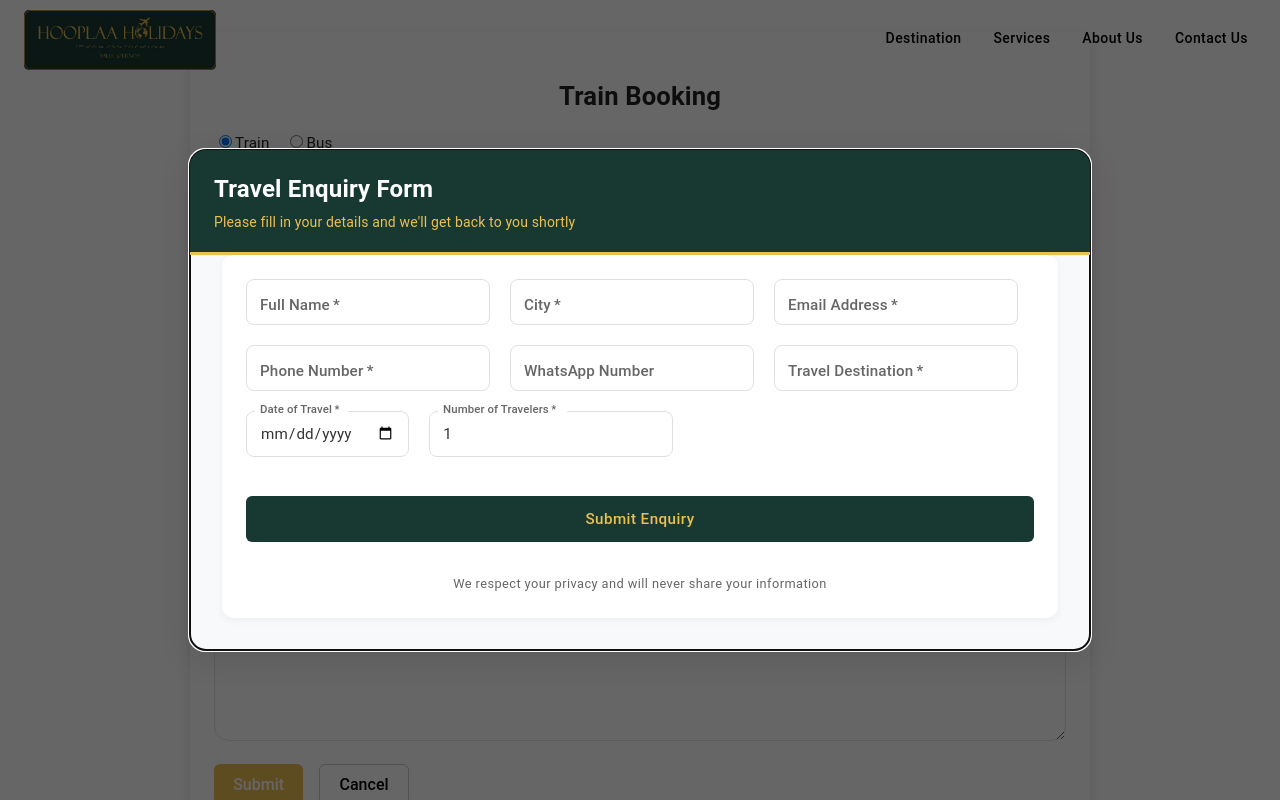
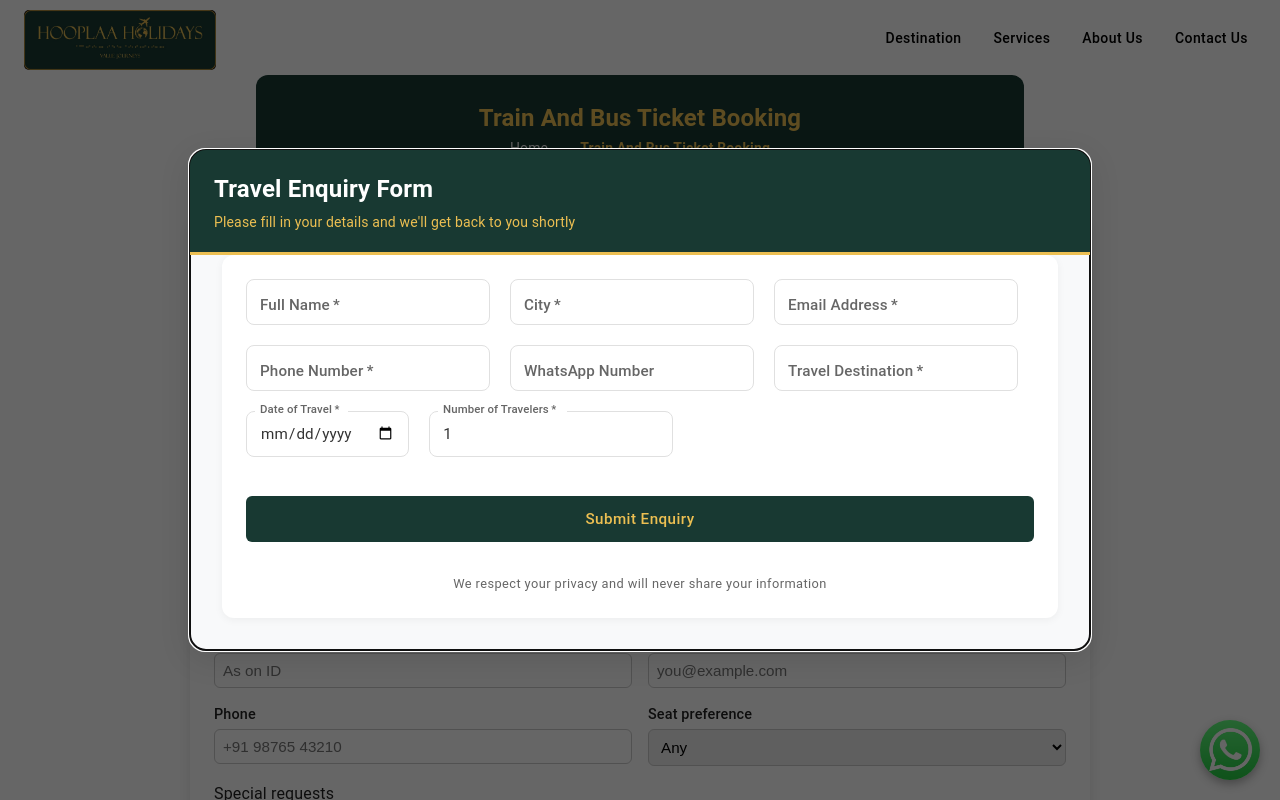
Before and after one commit to muraliram728/Hoopla, a React (Vite) app: page /trainandbus in a window 1280 px wide. Shown: the top 800 px of the page. Built offline with nearby package versions, Linux system fonts and the light colour scheme; some icons are missing.

Commit message:
Whatsapp added and new design added

```diff
--- a/src/App.jsx
+++ b/src/App.jsx
@@ -6,6 +6,7 @@ import Footer from "./components/footer/Footer";
 import AppRoutes from "./routes/AppRoutes";
 import EnquiryForm from "./components/forms/EnquiryForm";
 import "./App.css";
+import WhatsAppButton from "./components/pages/contact/whatsapp/WhatsApp";
 
 const theme = createTheme();
 
@@ -20,6 +21,7 @@ export default function App() {
         </main>
         <Footer />
         <EnquiryForm />
+        <WhatsAppButton />
       </Router>
     </ThemeProvider>
   );
--- a/src/components/forms/FlightForm.jsx
+++ b/src/components/forms/FlightForm.jsx
@@ -2,6 +2,7 @@ import React, { useState } from "react";
 import "./Style.css";
 import Snackbar from "@mui/material/Snackbar";
 import Alert from "@mui/material/Alert";
+import PageBack from "../PageBackBox/PageBack";
 
 export default function FlightTicketForm() {
   const today = new Date().toISOString().split("T")[0];
@@ -106,9 +107,17 @@ export default function FlightTicketForm() {
     setAlert((prev) => ({ ...prev, open: false }));
   };
 
+    const navigationData = [
+    { label: "Flight Ticket Booking", to: "/flight" },
+    { label: "Home", to: "/" },
+    { label: "Flight Ticket Booking", to: "/flight" },
+  ];
+
   return (
+    <div style={{ marginTop: "75px" }}>
+      <PageBack navigationData={navigationData} />
     <div className="form-container">
-      <h2 className="form-title">Flight Ticket Booking</h2>
+      {/* <h2 className="form-title">Flight Ticket Booking</h2> */}
 
       <form onSubmit={handleSubmit} className="form">
         {/* Trip Type */}
@@ -240,5 +249,6 @@ export default function FlightTicketForm() {
         </Alert>
       </Snackbar>
     </div>
+    </div>
   );
 }
--- a/src/components/forms/HotelBookingForm.jsx
+++ b/src/components/forms/HotelBookingForm.jsx
@@ -2,6 +2,7 @@ import React, { useState } from "react";
 import "./Style.css";
 import Snackbar from "@mui/material/Snackbar";
 import Alert from "@mui/material/Alert";
+import PageBack from "../PageBackBox/PageBack";
 
 export default function HotelBookingForm() {
   const today = new Date().toISOString().split("T")[0];
@@ -97,13 +98,21 @@ export default function HotelBookingForm() {
     }
   };
 
+    const navigationData = [
+    { label: "Hotel Booking", to: "/hotel" },
+    { label: "Home", to: "/" },
+    { label: "Hotel Booking", to: "/hotel" },
+  ];
+
   const handleCloseAlert = () => {
     setAlert((prev) => ({ ...prev, open: false }));
   };
 
   return (
+    <div style={{ marginTop: "75px" }}>
+          <PageBack navigationData={navigationData} />
     <div className="form-container">
-      <h2 className="form-title">Hotel Booking</h2>
+      {/* <h2 className="form-title">Hotel Booking</h2> */}
 
       <form onSubmit={handleSubmit} className="form">
         {/* Hotel Info */}
@@ -195,5 +204,6 @@ export default function HotelBookingForm() {
         </Alert>
       </Snackbar>
     </div>
+    </div>
   );
 }
--- a/src/components/forms/MoneyExchangeForm.jsx
+++ b/src/components/forms/MoneyExchangeForm.jsx
@@ -2,6 +2,7 @@ import React, { useState, useEffect } from "react";
 import "./Style.css";
 import Snackbar from "@mui/material/Snackbar";
 import Alert from "@mui/material/Alert";
+import PageBack from "../PageBackBox/PageBack";
 
 export default function MoneyExchangeForm() {
     const initialForm = {
@@ -108,9 +109,17 @@ export default function MoneyExchangeForm() {
         setAlert((prev) => ({ ...prev, open: false }));
     };
 
+      const navigationData = [
+        { label: "Money Exchange", to: "/moneyexchange" },
+        { label: "Home", to: "/" },
+        { label: "Money Exchange", to: "/moneyexchange" },
+      ];
+
     return (
+        <div style={{ marginTop: "75px" }}>
+              <PageBack navigationData={navigationData} />
         <div className="form-container">
-            <h2 className="form-title">Money Exchange</h2>
+            {/* <h2 className="form-title">Money Exchange</h2> */}
 
             <form onSubmit={handleSubmit} className="form">
                 {/* Currency Exchange Info */}
@@ -208,5 +217,6 @@ export default function MoneyExchangeForm() {
                 </Alert>
             </Snackbar>
         </div>
+        </div>
     );
 }
--- a/src/components/forms/Style.css
+++ b/src/components/forms/Style.css
@@ -12,6 +12,7 @@
   font-weight: 600;
   margin-bottom: 1rem;
   text-align: center;
+  color: #183932;
 }
 
 .form {
--- a/src/components/forms/TrainAndBusForm.jsx
+++ b/src/components/forms/TrainAndBusForm.jsx
@@ -2,6 +2,7 @@ import React, { useState } from "react";
 import "./Style.css";
 import Snackbar from "@mui/material/Snackbar";
 import Alert from "@mui/material/Alert";
+import PageBack from "../PageBackBox/PageBack";
 
 export default function TicketForm() {
   const today = new Date().toISOString().split("T")[0];
@@ -111,7 +112,15 @@ export default function TicketForm() {
     }
   }
 
+    const navigationData = [
+      { label: "Train And Bus Ticket Booking", to: "/trainandbus" },
+      { label: "Home", to: "/" },
+      { label: "Train And Bus Ticket Booking", to: "/trainandbus" },
+    ];
+
   return (
+    <div style={{ marginTop: "75px" }}>
+          <PageBack navigationData={navigationData} />
     <div className="form-container">
       <h2 className="form-title">{form.transport} Booking</h2>
 
@@ -221,5 +230,6 @@ export default function TicketForm() {
         </Alert>
       </Snackbar>
     </div>
+    </div>
   );
 }
--- a/src/components/forms/VisaServiceForm.jsx
+++ b/src/components/forms/VisaServiceForm.jsx
@@ -2,6 +2,7 @@ import React, { useState } from "react";
 import "./Style.css";
 import Snackbar from "@mui/material/Snackbar";
 import Alert from "@mui/material/Alert";
+import PageBack from "../PageBackBox/PageBack";
 
 export default function VisaServiceForm() {
   const today = new Date().toISOString().split("T")[0];
@@ -87,9 +88,17 @@ export default function VisaServiceForm() {
 
   const handleCloseAlert = () => setAlert((a) => ({ ...a, open: false }));
 
+    const navigationData = [
+      { label: "Visa Services", to: "/visaservice" },
+      { label: "Home", to: "/" },
+      { label: "Visa Services", to: "/visaservice" },
+    ];
+
   return (
+    <div style={{ marginTop: "75px" }}>
+          <PageBack navigationData={navigationData} />
     <div className="form-container">
-      <h2 className="form-title">Visa Services</h2>
+      {/* <h2 className="form-title">Visa Services</h2> */}
 
       <form onSubmit={handleSubmit} className="form">
         <div className="grid">
@@ -205,5 +214,6 @@ export default function VisaServiceForm() {
         </Alert>
       </Snackbar>
     </div>
+    </div>
   );
 }
--- /dev/null
+++ b/src/components/pages/contact/whatsapp/WhatsApp.css
@@ -0,0 +1,17 @@
+.whatsapp-fixed {
+  position: fixed;
+  bottom: 20px;
+  right: 20px;
+  width: 60px;
+  height: 60px;
+  cursor: pointer;
+  border-radius: 50%;
+  box-shadow: 0 4px 10px rgba(0, 0, 0, 0.3);
+  transition: transform 0.3s ease, box-shadow 0.3s ease;
+  z-index: 9999;
+}
+
+.whatsapp-fixed:hover {
+  transform: scale(1.1);
+  box-shadow: 0 6px 15px rgba(0, 0, 0, 0.4);
+}
--- /dev/null
+++ b/src/components/pages/contact/whatsapp/WhatsApp.jsx
@@ -0,0 +1,21 @@
+import React from "react";
+import WhatsappIcon from "../../../../assets/whatsapp.jpg";
+import "./WhatsApp.css";
+
+export default function WhatsAppButton() {
+  const handleWhatsAppClick = () => {
+    const phoneNumber = "9385353350";
+    const message = "Hello! I’m interested in learning more about Hooplaa Holidays.";
+    const url = `https://wa.me/${phoneNumber}?text=${encodeURIComponent(message)}`;
+    window.open(url, "_blank");
+  };
+
+  return (
+    <img
+      src={WhatsappIcon}
+      alt="WhatsApp"
+      className="whatsapp-fixed"
+      onClick={handleWhatsAppClick}
+    />
+  );
+}
```
Also changed, not shown: src/components/pages/contact/Contact.jsx (+17 -180 lines), src/assets/whatsapp.jpg (added).
